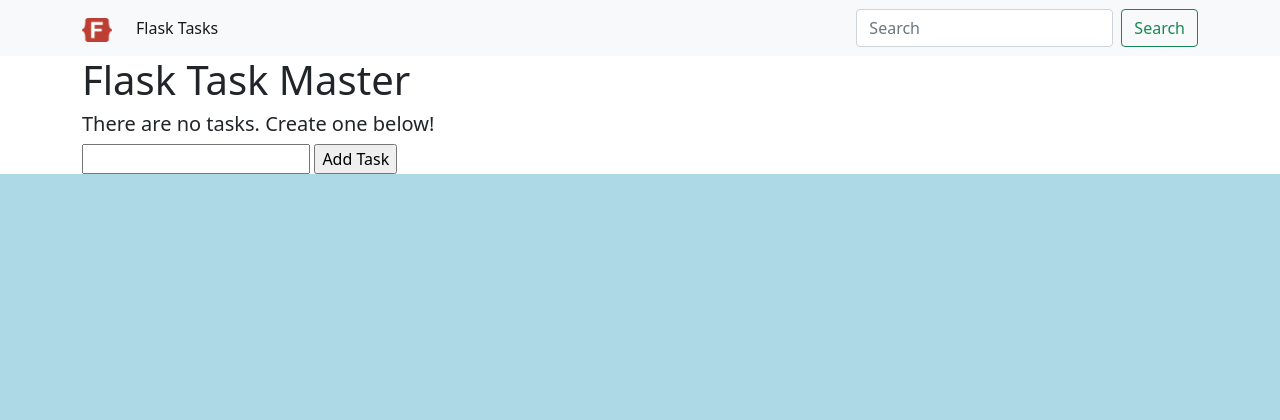
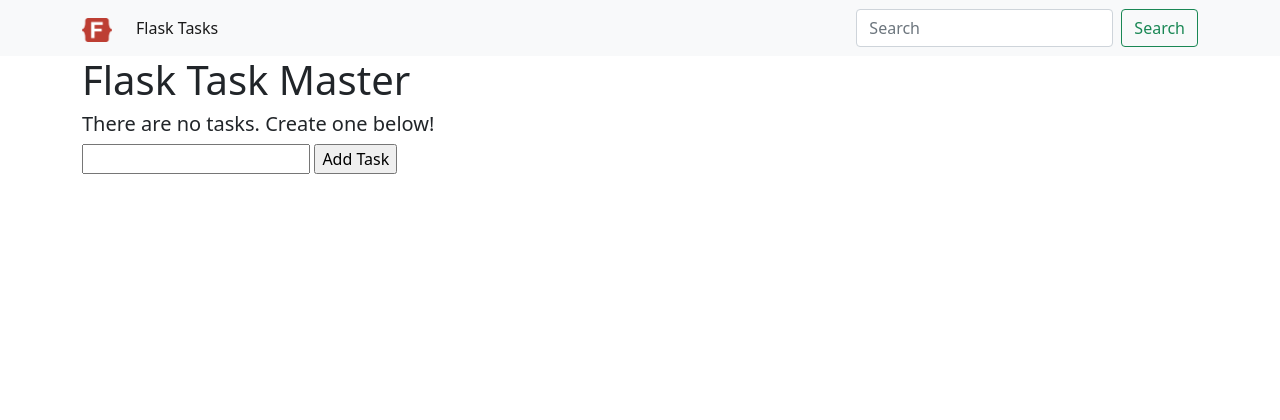
Before and after one commit to creadea-ka/flask_intro, a Flask app: page / in a window 1280 px wide. Shown: the top 420 px of the page. Run offline with Flask 2, Linux system fonts and the light colour scheme; data that the repository does not hold is empty.

Commit message:
Update main.css

```diff
--- a/static/css/main.css
+++ b/static/css/main.css
@@ -2,7 +2,7 @@ body,
 html {
   margin: 0;
   font-family: sans-serif;
-  background-color: lightblue;
+  background-color: rgb(255, 255, 255);
 }
 
 .content {
```
